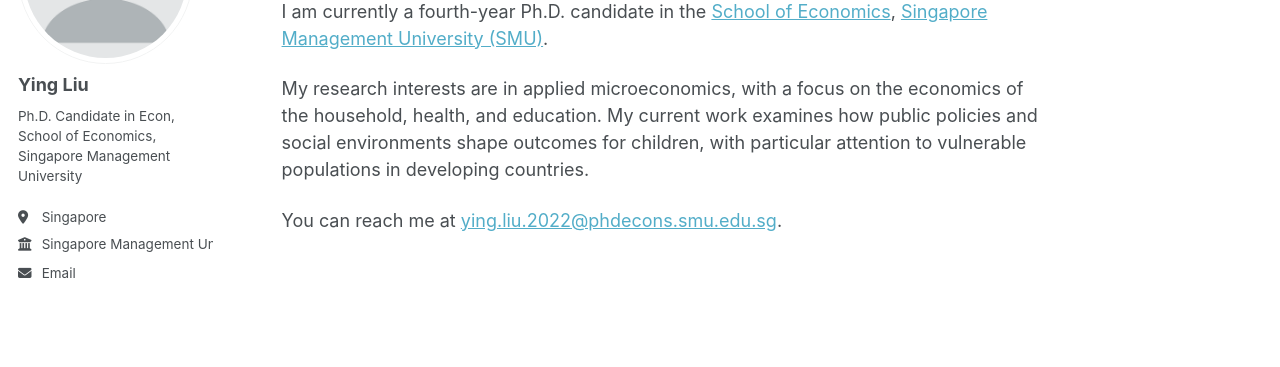
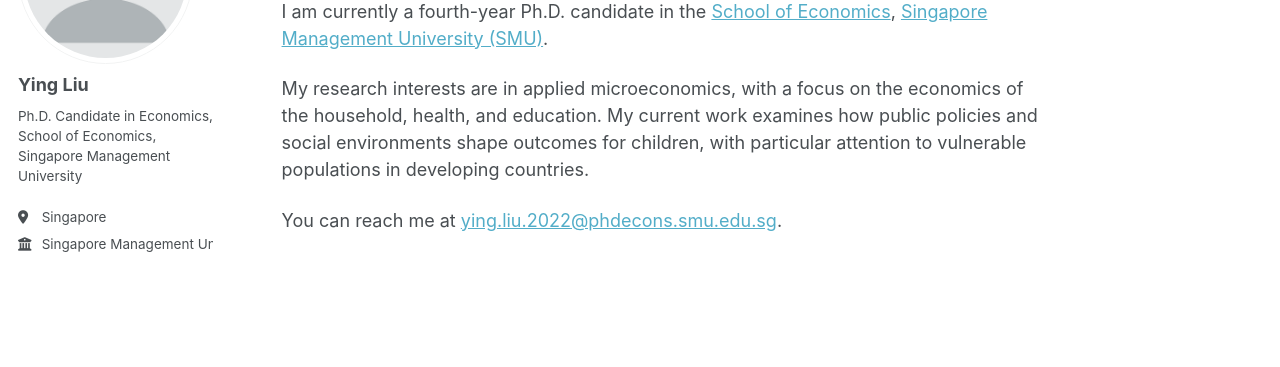
Before and after one commit to YingLIU2022/YingLIU2022.github.io, a Jekyll site: the page built from _pages/about.md, in a window 1280 px wide. Shown: the part 212-579 px from the top of the page. Built offline with Jekyll 4.4.1, drawn with Linux system fonts in a browser that asks for light colours; a script bundle is joined from its source files by our own code; library files that are not in the unit come from our copies.

Commit message:
Update _config.yml

```diff
--- a/_config.yml
+++ b/_config.yml
@@ -25,11 +25,11 @@ author:
   avatar           : "profile.png"
   name             : "Ying Liu"
   pronouns         :
-  bio              : "Ph.D. Candidate in Econ,<br>School of Economics,<br>Singapore Management University"
+  bio              : "Ph.D. Candidate in Economics,<br>School of Economics,<br>Singapore Management University"
   location         : "Singapore"
   employer         : "Singapore Management University"
   uri              :
-  email            : "ying.liu.2022@phdecons.smu.edu.sg"
+  # email            : "ying.liu.2022@phdecons.smu.edu.sg"
 
 
   # Academic websites
```
